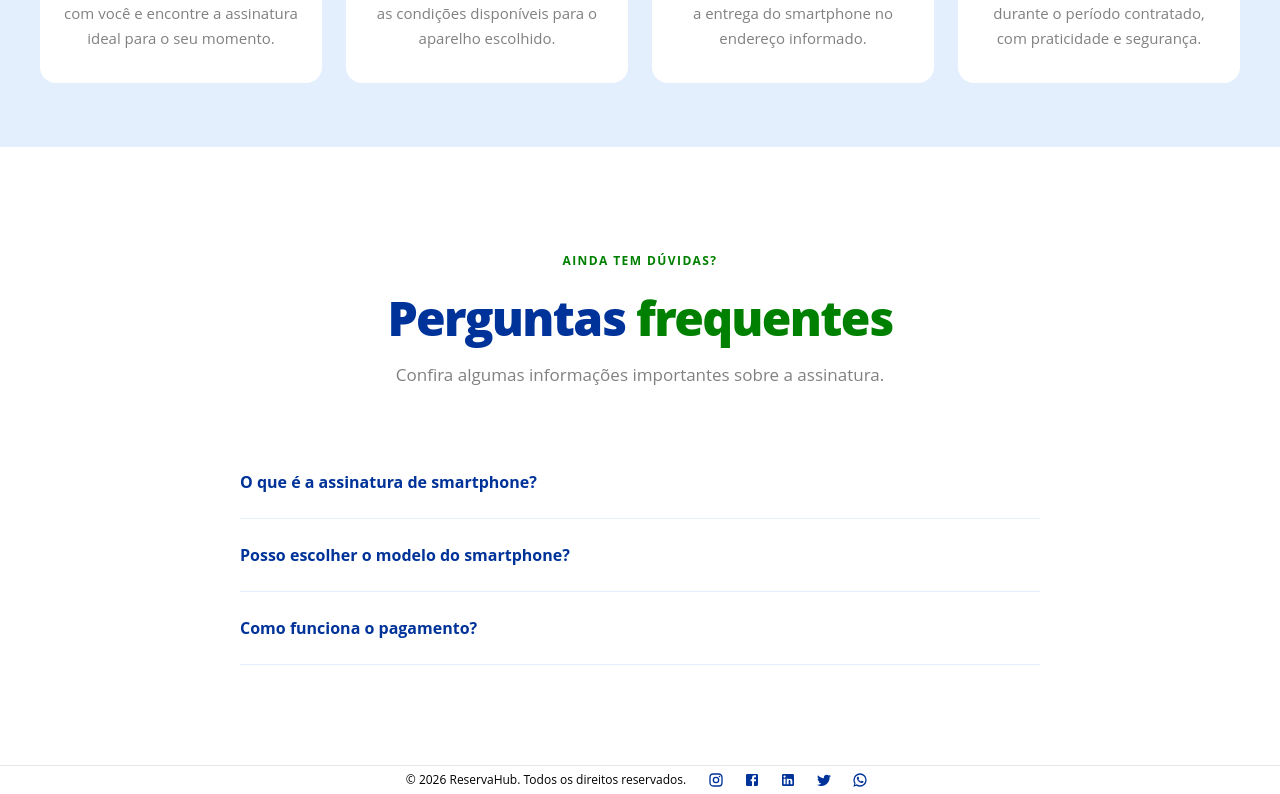
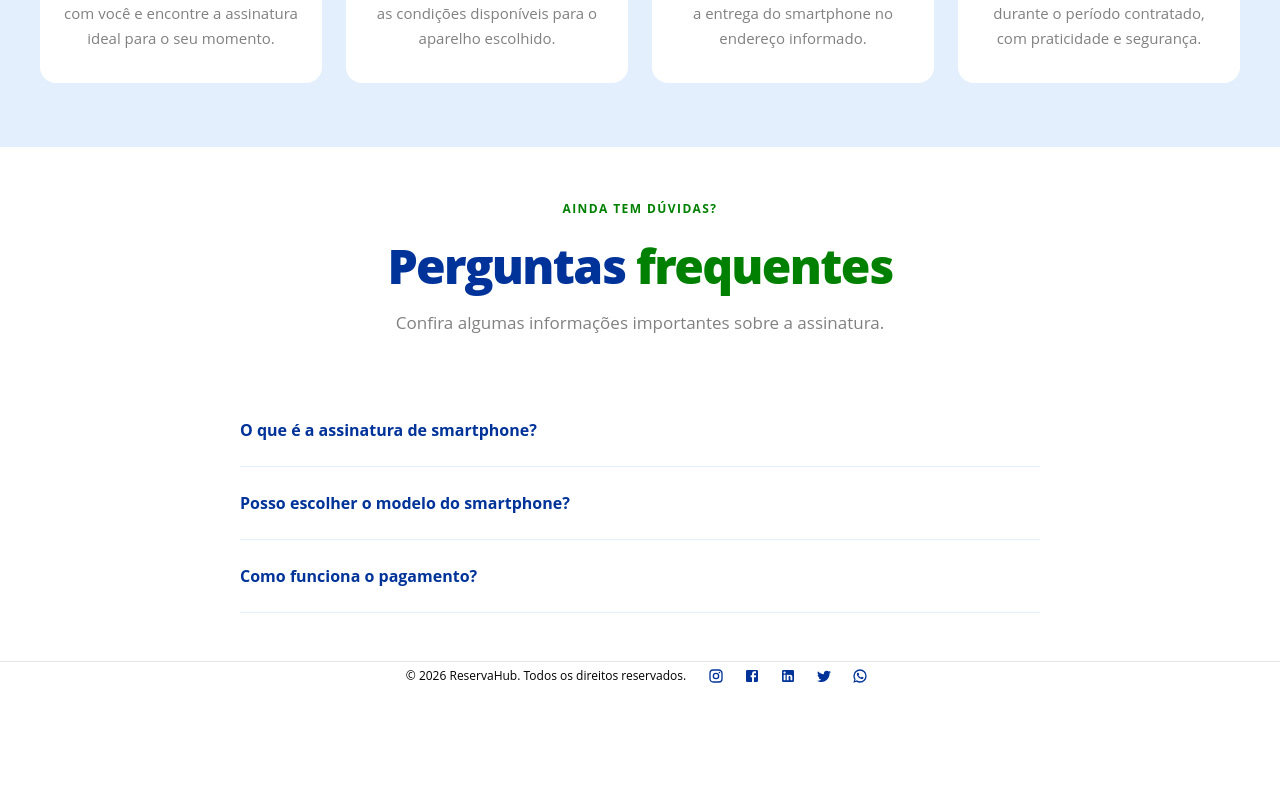
Before and after one commit to Eds-FrontEnd/reservahub-frontend, a React (Vite) app: page /como-funciona in a window 1280 px wide. Shown: the part 541-1335 px from the top of the page. After the commit the page ends 1231 px from the top, so only its background shows below. Built offline with nearby package versions, Linux system fonts and the light colour scheme.

Commit message:
refactor: ajusta estilo da página Como Funciona?

```diff
--- a/src/pages/Subscription/SmartphoneStyles.css
+++ b/src/pages/Subscription/SmartphoneStyles.css
@@ -294,7 +294,7 @@
 }
 
 .subscription-benefits {
-  padding: 100px 0;
+  padding: 3rem 0;
   background: var(--color-white);
 }
 
@@ -463,7 +463,7 @@
 }
 
 .subscription-faq {
-  padding: 100px 0;
+  padding: 3rem 0;
   background: var(--color-white);
 }
 
```
